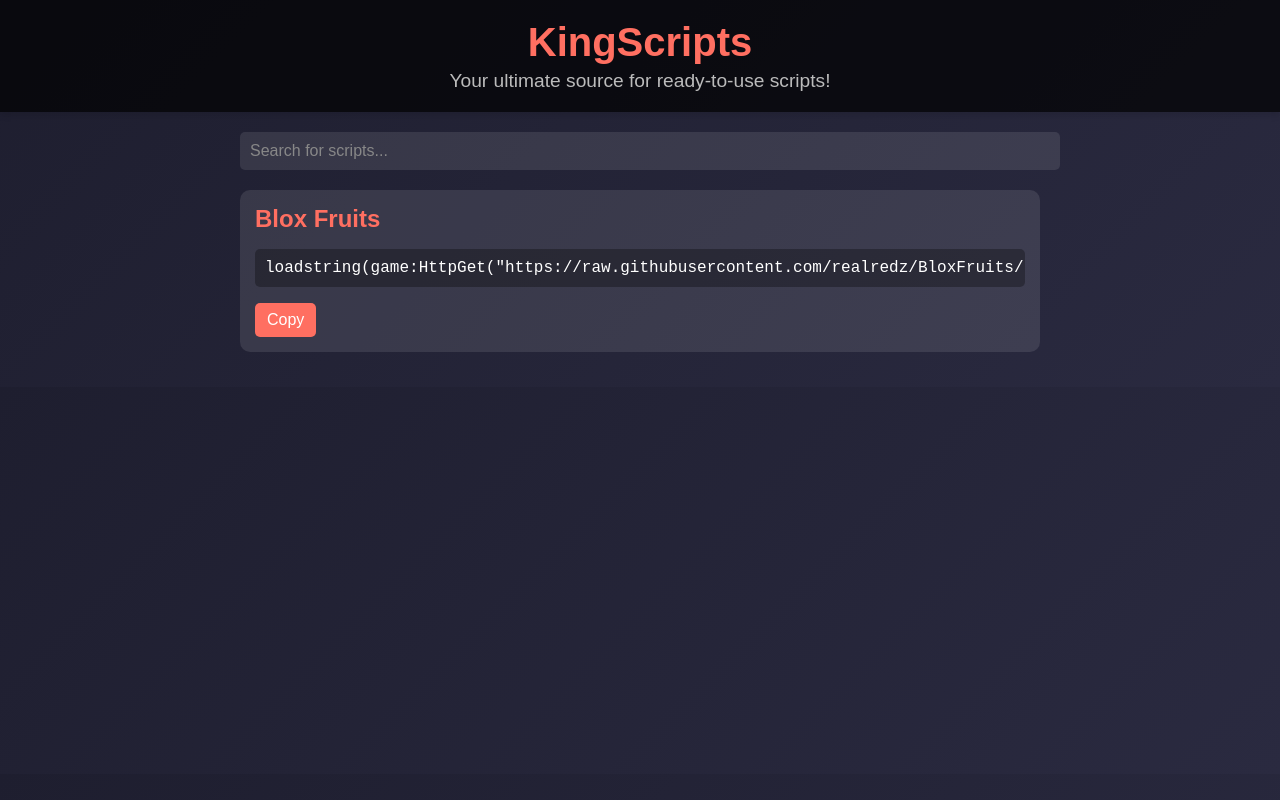
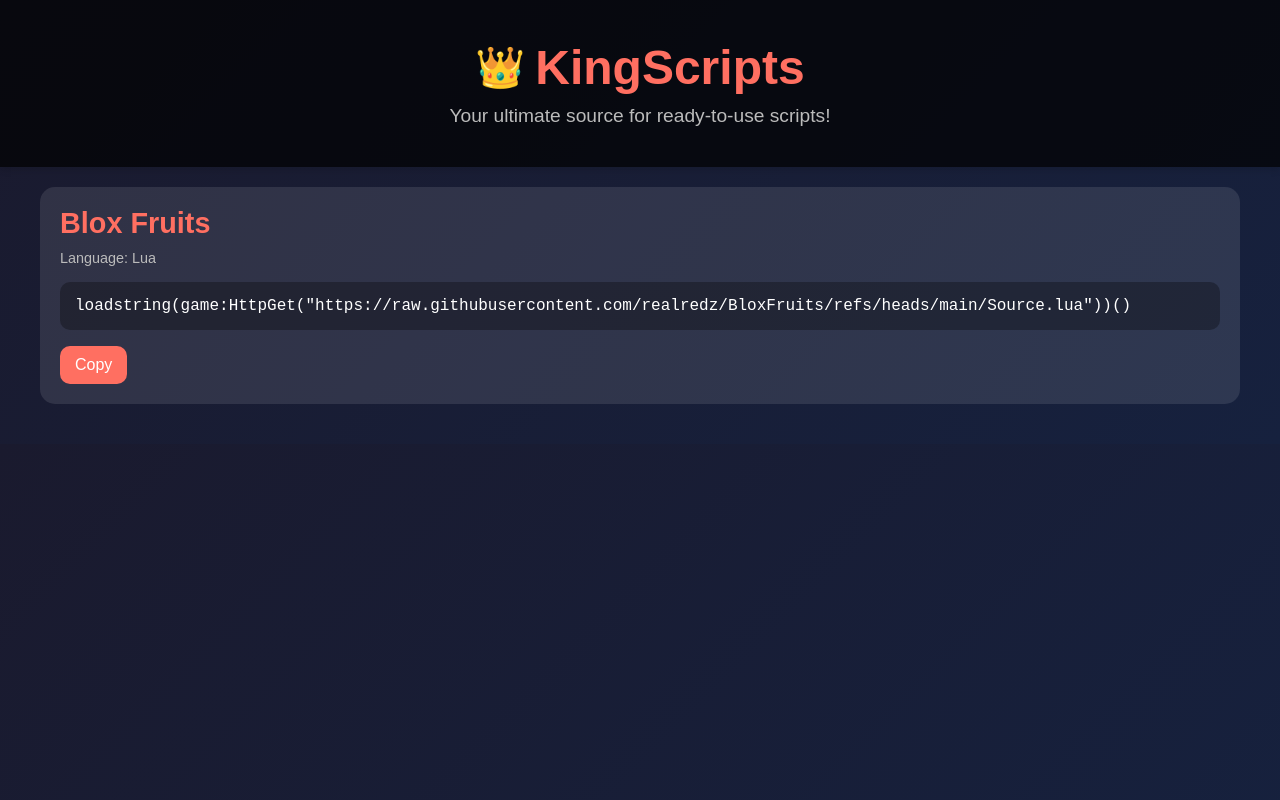
Before and after one commit to THEBWARE/KingScripts, a plain HTML site: page index.html in a window 1280 px wide. Drawn offline with Linux system fonts and the light colour scheme.

Commit message:
index.html

```diff
--- a/index.html
+++ b/index.html
@@ -5,10 +5,10 @@
     <meta name="viewport" content="width=device-width, initial-scale=1.0">
     <title>KingScripts</title>
     <style>
-        /* Modern Dark Theme */
+        /* Ultra-Modern Dark Theme */
         body {
             font-family: 'Arial', sans-serif;
-            background: linear-gradient(135deg, #1e1e2f, #2a2a40);
+            background: linear-gradient(135deg, #1a1a2e, #16213e);
             color: #fff;
             margin: 0;
             padding: 0;
@@ -16,67 +16,70 @@
 
         header {
             background: rgba(0, 0, 0, 0.7);
-            padding: 20px;
+            padding: 40px 20px;
             text-align: center;
             box-shadow: 0 4px 6px rgba(0, 0, 0, 0.1);
+            position: relative;
         }
 
         header h1 {
             margin: 0;
+            font-size: 3rem;
+            color: #ff6f61;
+            animation: fadeIn 2s ease-in-out;
+            display: flex;
+            align-items: center;
+            justify-content: center;
+        }
+
+        header h1 .crown {
             font-size: 2.5rem;
-            color: #ff6f61;
+            margin-right: 10px;
+            color: #ffd700; /* Gold color for the crown */
         }
 
         header p {
-            margin: 5px 0 0;
+            margin: 10px 0 0;
             font-size: 1.2rem;
             color: #bbb;
+            animation: fadeIn 3s ease-in-out;
         }
 
         main {
             padding: 20px;
-            max-width: 800px;
+            max-width: 1200px;
             margin: 0 auto;
-        }
-
-        #search-bar {
-            width: 100%;
-            padding: 10px;
-            font-size: 1rem;
-            border: none;
-            border-radius: 5px;
-            margin-bottom: 20px;
-            background: rgba(255, 255, 255, 0.1);
-            color: #fff;
-        }
-
-        #search-bar::placeholder {
-            color: #888;
         }
 
         .script-card {
             background: rgba(255, 255, 255, 0.1);
-            border-radius: 10px;
-            padding: 15px;
-            margin-bottom: 15px;
+            border-radius: 15px;
+            padding: 20px;
+            margin-bottom: 20px;
             transition: transform 0.3s ease, box-shadow 0.3s ease;
         }
 
         .script-card:hover {
-            transform: translateY(-5px);
-            box-shadow: 0 8px 16px rgba(0, 0, 0, 0.2);
+            transform: translateY(-10px);
+            box-shadow: 0 12px 24px rgba(0, 0, 0, 0.3);
         }
 
         .script-card h3 {
             margin: 0 0 10px;
-            font-size: 1.5rem;
+            font-size: 1.8rem;
             color: #ff6f61;
+        }
+
+        .script-card .language {
+            font-size: 0.9rem;
+            color: #bbb;
+            margin-bottom: 15px;
         }
 
         .script-card pre {
             background: rgba(0, 0, 0, 0.3);
-            padding: 10px;
-            border-radius: 5px;
+            padding: 15px;
+            border-radius: 10px;
             overflow-x: auto;
             color: #fff;
             font-family: 'Courier New', monospace;
@@ -86,8 +89,8 @@
             background: #ff6f61;
             color: #fff;
             border: none;
-            padding: 8px 12px;
-            border-radius: 5px;
+            padding: 10px 15px;
+            border-radius: 10px;
             cursor: pointer;
             font-size: 1rem;
             transition: background 0.3s ease;
@@ -105,10 +108,20 @@
             content: ' ✓';
         }
 
+        /* Animations */
+        @keyframes fadeIn {
+            from { opacity: 0; }
+            to { opacity: 1; }
+        }
+
         /* Responsive Design */
         @media (max-width: 600px) {
             header h1 {
                 font-size: 2rem;
+            }
+
+            header h1 .crown {
+                font-size: 1.8rem;
             }
 
             header p {
@@ -116,18 +129,19 @@
             }
 
             .script-card h3 {
-                font-size: 1.2rem;
+                font-size: 1.5rem;
             }
         }
     </style>
 </head>
 <body>
     <header>
-        <h1>KingScripts</h1>
+        <h1>
+            <span class="crown">👑</span> KingScripts
+        </h1>
         <p>Your ultimate source for ready-to-use scripts!</p>
     </header>
     <main>
-        <input type="text" id="search-bar" placeholder="Search for scripts...">
         <div id="scripts-container"></div>
     </main>
 
@@ -150,6 +164,10 @@
                     const scriptName = document.createElement('h3');
                     scriptName.textContent = script.name;
 
+                    const scriptLanguage = document.createElement('div');
+                    scriptLanguage.className = 'language';
+                    scriptLanguage.textContent = `Language: ${script.language}`;
+
                     const scriptCode = document.createElement('pre');
                     scriptCode.textContent = script.code;
 
@@ -168,6 +186,7 @@
                     });
 
                     scriptCard.appendChild(scriptName);
+                    scriptCard.appendChild(scriptLanguage);
                     scriptCard.appendChild(scriptCode);
                     scriptCard.appendChild(copyButton);
 
@@ -179,22 +198,6 @@
             }
         }
 
-        // Search functionality
-        const searchBar = document.getElementById('search-bar');
-        searchBar.addEventListener('input', () => {
-            const query = searchBar.value.toLowerCase();
-            const scriptCards = document.querySelectorAll('.script-card');
-
-            scriptCards.forEach(card => {
-                const name = card.querySelector('h3').textContent.toLowerCase();
-                if (name.includes(query)) {
-                    card.style.display = 'block';
-                } else {
-                    card.style.display = 'none';
-                }
-            });
-        });
-
         // Display scripts when the page loads
         document.addEventListener('DOMContentLoaded', displayScripts);
     </script>
```
